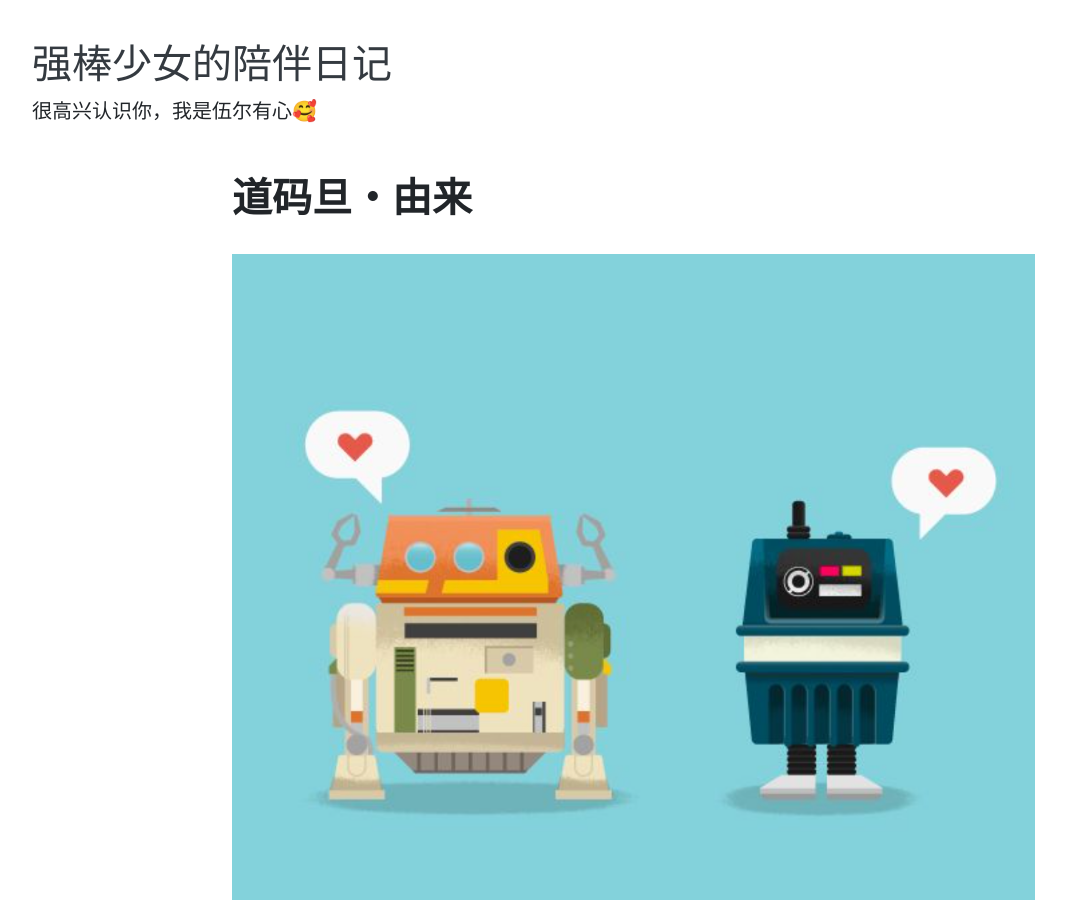
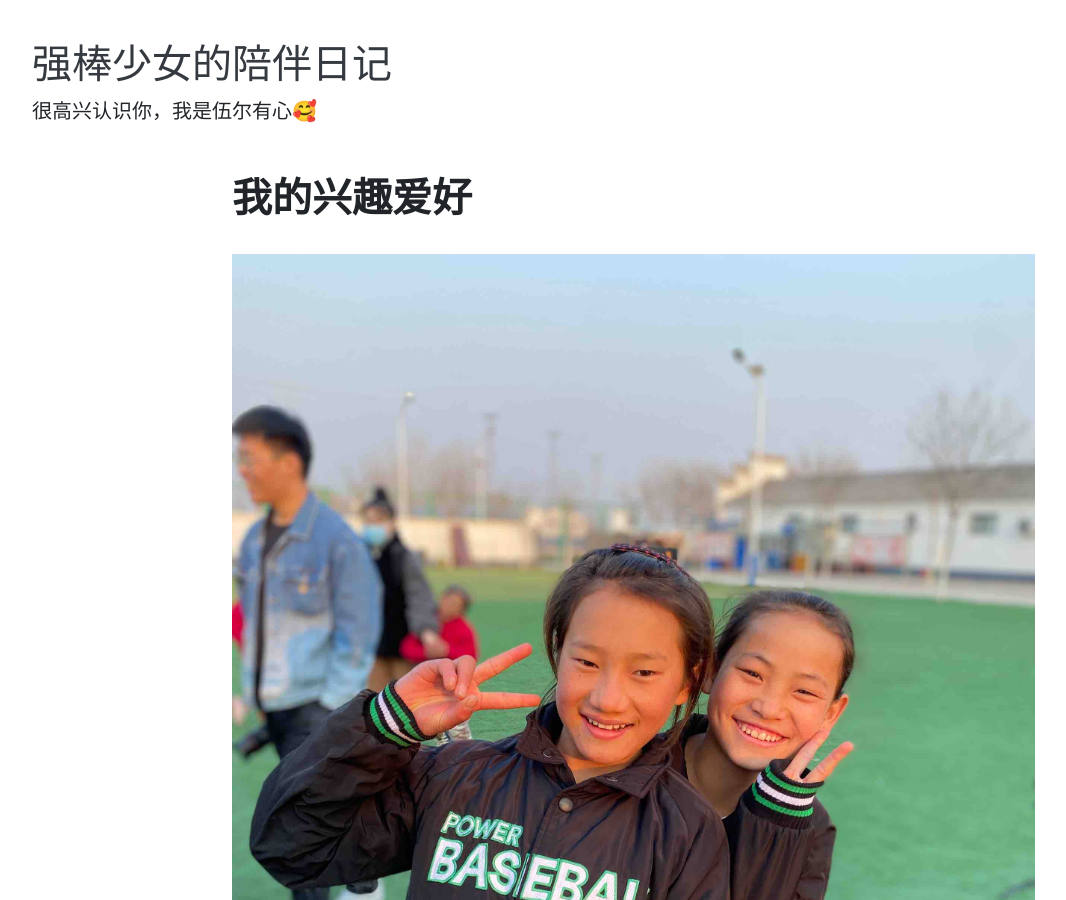
Before and after one commit to Yidan0113/my-1-web, a Jekyll site: the page built from _posts/2021-03-16-my-interests.md, in a window 1280 px wide and 900 px high. Shown: the whole window, without its empty margins (53-1119 px from the left). Built offline with Jekyll 4.4.1, drawn with Linux system fonts in a browser that asks for light colours; nearby versions of some CDN libraries.

Commit message:
Update 2021-03-16-my-interests.md

```diff
--- a/_posts/2021-03-16-my-interests.md
+++ b/_posts/2021-03-16-my-interests.md
@@ -1,8 +1,7 @@
 ---
 layout: post
-title:  "道码旦・由来"
-image: assets/images/001.jpg
-featured: true
+title:  "我的兴趣爱好"
+image: assets/images/有心5.jpeg
 ---
 
 ### 我的兴趣爱好
```
